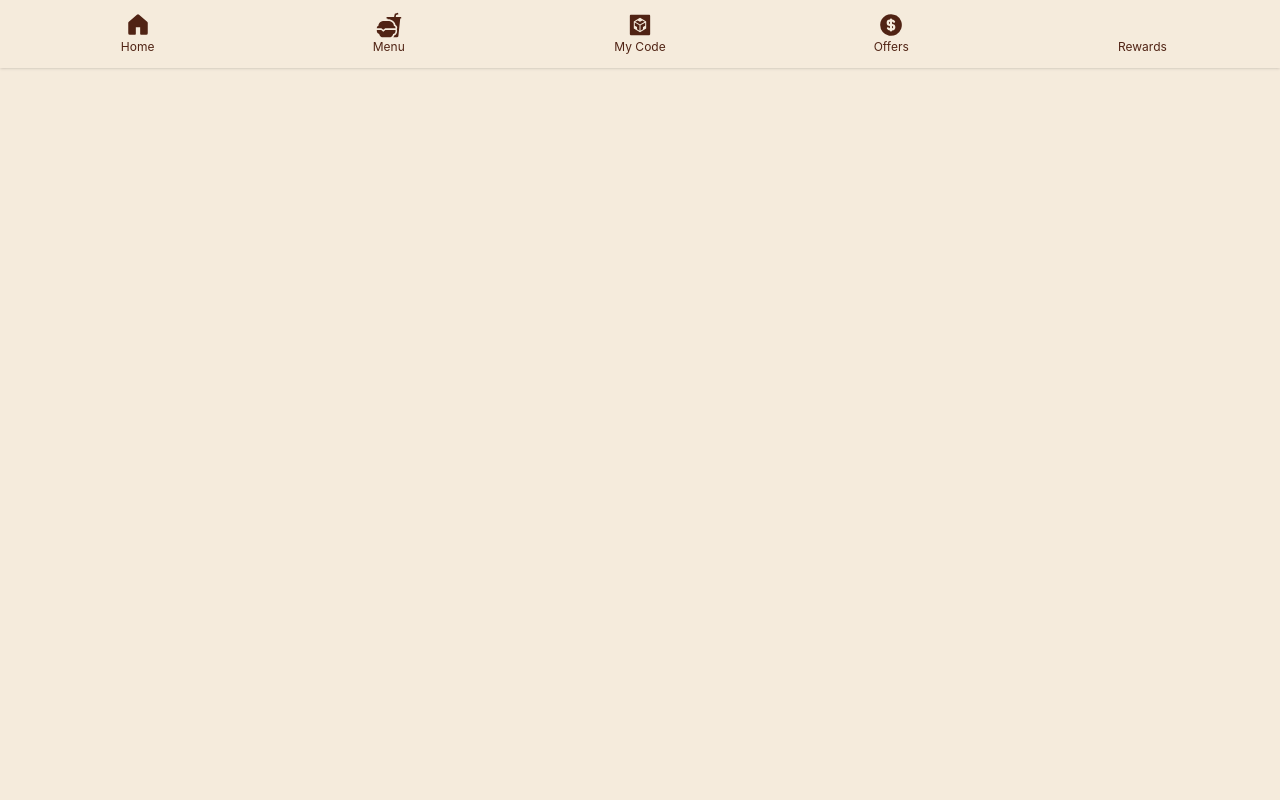
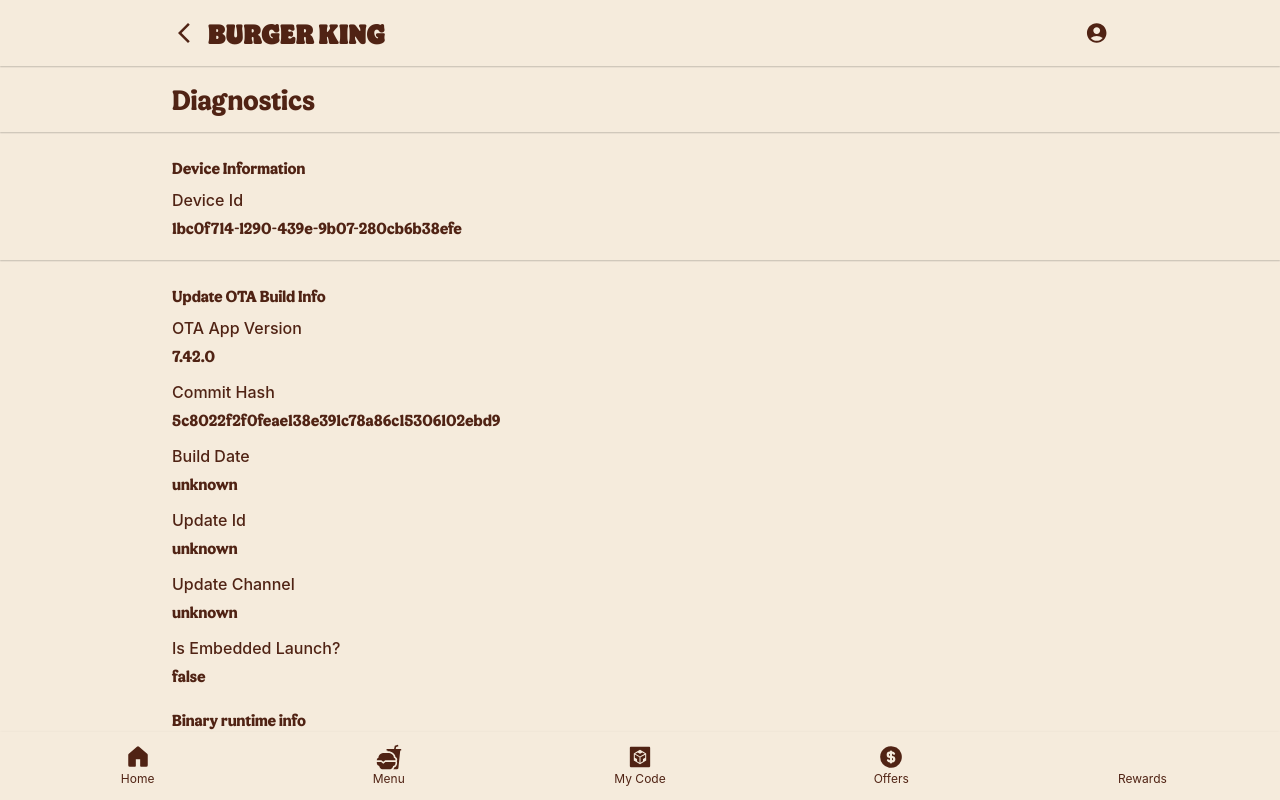
Before and after one commit to SengOudom/burger_king, a React (Create React App) app in the folder burger_king_app/: page /diagnostics in a window 1280 px wide. Built offline with nearby package versions, Linux system fonts and the light colour scheme; some icons are missing; what tailwindcss-animated would draw is missing.

Commit message:
6.3.2025

```diff
--- a/burger_king_app/src/App.tsx
+++ b/burger_king_app/src/App.tsx
@@ -1,10 +1,12 @@
-import { BrowserRouter } from "react-router-dom";
+import { useState, useEffect } from "react";
+import { BrowserRouter, useLocation } from "react-router-dom";
 import Router from "./Router";
 import Header from "./components/Header";
 import Footer from "./components/Footer";
 
 export default function App() {
-  const pathname = window.location.pathname;
+  const [pathname, setPathname] = useState("");
+  // const pathname = window.location.pathname;
   const provider = [
     "/privacy-policy",
     "/attributions",
@@ -16,6 +18,7 @@
 
   return (
     <BrowserRouter>
+      <PathTracker setPathname={setPathname} />
       <div className="flex flex-col h-screen w-full">
         {!CheckProvider && <Header />}
         <div className="overflow-auto">
@@ -26,3 +29,13 @@
     </BrowserRouter>
   );
 }
+
+function PathTracker({ setPathname }: { setPathname: (path: string) => void }) {
+  const location = useLocation();
+
+  useEffect(() => {
+    setPathname(location.pathname);
+  }, [location.pathname, setPathname]);
+
+  return null;
+}
--- a/burger_king_app/src/components/List/Diagnostics.tsx
+++ b/burger_king_app/src/components/List/Diagnostics.tsx
@@ -1,7 +1,67 @@
+import { MdOutlineArrowBackIosNew, MdAccountCircle  } from "react-icons/md";
+import { Link } from "react-router-dom";
+import BurgerKing from "../../assets/image/svg/burger-king.svg";
+
 export default function Diagnostics() {
   return (
-    <div>
-
+    <div className="pb-12">
+      <div className="shadow-[#00000033_0px_1px_1.41px]">
+        <div className="container mx-auto h-auto text-[18x] max-md:text-[16px] Flame_RegularSans font-medium leading-1 p-3 ">
+          <div className="flex items-center">
+            <div className="flex items-center space-x-3 w-full">
+              <Link to="/account">
+                <MdOutlineArrowBackIosNew fontSize={24} />
+              </Link>
+              <span className="Flame_Bold text-[28px] max-md:text-[24px]">BURGER KING</span>
+            </div>
+            <MdAccountCircle fontSize={24} />
+          </div>
+        </div>
+      </div>
+      <div className="shadow-[#00000033_0px_1px_1.41px]">
+        <div className="container mx-auto p-3 Flame_Regular text-[28px] max-md:text-[24px] font-medium ">
+          Diagnostics
+        </div>
+      </div>
+      <div className="shadow-[#00000033_0px_1px_1.41px]">
+        <div className="container mx-auto h-auto text-[18x] max-md:text-[16px] Flame_RegularSans font-medium leading-1 p-3">
+          <div className="pt-3 pb-1 Flame_Regular font-medium">
+            Device Information
+          </div>
+          <div className="py-1">Device Id</div>
+          <div className="Flame_Regular font-medium pb-2">
+            1bc0f714-1290-439e-9b07-280cb6b38efe
+          </div>
+        </div>
+      </div>
+      <div className="shadow-[#00000033_0px_1px_1.41px]">
+        <div className="container mx-auto h-auto text-[18x] max-md:text-[16px] Flame_RegularSans font-medium leading-1 p-3">
+          <div className="pt-3 pb-1 Flame_Regular font-medium">
+            Update OTA Build Info
+          </div>
+          <div className="py-1">OTA App Version</div>
+          <div className="Flame_Regular font-medium pb-2">7.42.0</div>
+          <div className="py-1">Commit Hash</div>
+          <div className="Flame_Regular font-medium pb-2">
+            5c8022f2f0feae138e391c78a86c15306102ebd9
+          </div>
+          <div className="py-1">Build Date</div>
+          <div className="Flame_Regular font-medium pb-2">unknown</div>
+          <div className="py-1">Update Id</div>
+          <div className="Flame_Regular font-medium pb-2">unknown</div>
+          <div className="py-1">Update Channel</div>
+          <div className="Flame_Regular font-medium pb-2">unknown</div>
+          <div className="py-1">Is Embedded Launch?</div>
+          <div className="Flame_Regular font-medium pb-2">false</div>
+          <div className="pt-3 pb-1 Flame_Regular font-medium">
+            Binary runtime info
+          </div>
+          <div className="py-1">
+            Binary app runtime version with build number
+          </div>
+          <div className="Flame_Regular font-medium pb-2">7.42.0</div>
+        </div>
+      </div>
     </div>
-  )
+  );
 }
```
